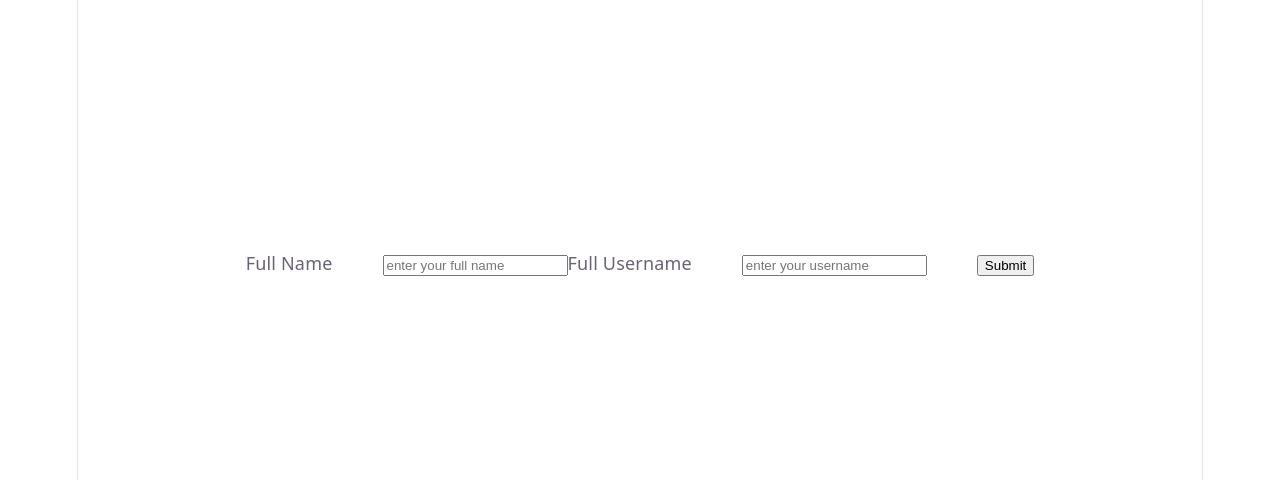
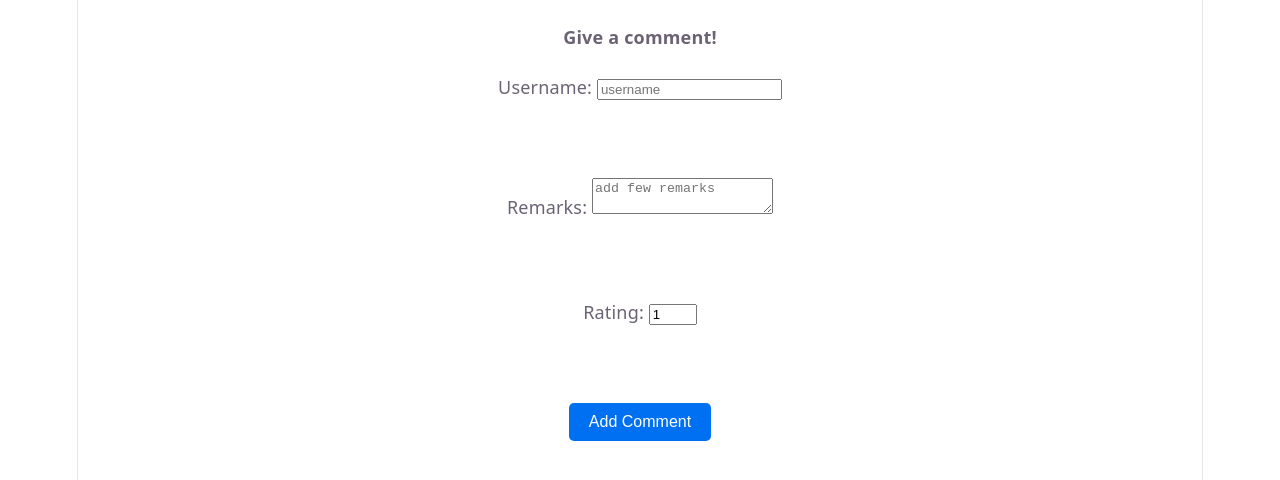
Before and after one commit to AayushJaiswal7/my_react_03, a React (Vite) app: page / in a window 1280 px wide. Shown: the top 480 px of the page. Built offline with nearby package versions, Linux system fonts and the light colour scheme.

Commit message:
feat: add form components for user input and comment submissions

```diff
--- a/src/App.jsx
+++ b/src/App.jsx
@@ -2,11 +2,12 @@
 import './App.css'
 import LudoBoard from './LudoBoard.jsx'
 import Form from './Form.jsx'
+import CommentsForm from './CommentsForm.jsx';
 function App() {
 
   return (
     <>
-    <Form/>
+    <CommentsForm/>
     </>
   );
 }
--- /dev/null
+++ b/src/Comment.jsx
@@ -0,0 +1,3 @@
+export default function Comment(){
+
+}
--- /dev/null
+++ b/src/CommentsForm.jsx
@@ -0,0 +1,60 @@
+import { useState } from "react"
+
+export default function CommentsForm() {
+   let [formData,setFormData]=useState({
+      username: "",
+      remarks: "",
+      rating: 1,
+   });
+   let handleInputChange=(event)=>{
+      setFormData((currData)=>{
+         return {...currData,[event.target.name]: event.target.value}}
+      )
+      }
+
+   let handleFormSubmit=(event)=>{
+      console.log(formData);
+      event.preventDefault()
+      setFormData({
+      username: "",
+      remarks: "",
+      rating: 1,
+
+      })
+
+
+   }
+   return (
+      <div>
+         <h4>Give a comment!</h4>
+         <form onSubmit={handleFormSubmit}>
+            <label htmlFor="username">Username: </label>
+            <input placeholder="username" type="text" id="username" name="username" value={formData.username } onChange={handleInputChange} />
+            <br /><br /><br /><br />
+
+            <label htmlFor="remarks">Remarks: </label>
+            <textarea placeholder="add few remarks" id="remarks" name="remarks" value={formData.remarks}
+            onChange={handleInputChange}></textarea>
+            <br /><br /><br /><br />
+
+            <label htmlFor="rating">Rating: </label>
+            <input placeholder="rating" type="number" id="rating" name="rating" min={1} max={5} value={formData.rating} onChange={handleInputChange}/>
+            <br /><br /> <br /><br />
+
+            <button style={
+            { backgroundColor:" #0070f3",
+            color: "white",
+            padding:" 10px 20px",
+            fontSize:" 16px",
+            border: "none",
+            borderRadius: "5px",
+            cursor: "pointer",
+
+            }
+            }>Add Comment</button>
+
+      </form>
+      </div >
+   )
+
+}
--- a/src/Form.jsx
+++ b/src/Form.jsx
@@ -1,23 +1,31 @@
 import { useState } from "react";
 
 export default function Form() {
-   let [formData,setFromData]=useState({
-      fullName:"",
-      username:"",
+   let [formData, setFormData] = useState({
+      fullName: "",
+      username: "",
+      password: "",
    })
-   let handleInputChange=(event)=>{
-      let fieldName=event.target.name;
-      let newValue=event.target.value;
-      setFromData((currData)=>{
-         currData[fieldName]=newValue
-         return{...currData};
+
+   let handleInputChange = (event) => {
+
+      let fieldName = event.target.name;
+      let newValue = event.target.value;
+
+
+      setFormData((currData) => {
+         currData[fieldName] = newValue
+         return { ...currData };
       })
    }
-   let handleFormSubmit = (event)=>{
+
+   let handleFormSubmit = (event) => {
+      console.log(formData);
       event.preventDefault();
-      setFromData({
-         fullName:"",
-         username:"",
+      setFormData({
+         fullName: "",
+         username: "",
+         password: "",
       })
 
    }
@@ -25,7 +33,7 @@
    return (
       <>
          <form onSubmit={handleFormSubmit} style={{ marginTop: "250px" }} >
-            <label htmlFor="fullName" style={{marginRight:"50px"}}>Full Name</label>
+            <label htmlFor="fullName" style={{ marginRight: "50px" }}>Full Name</label>
             <input
                placeholder="enter your full name"
                type="text"
@@ -33,7 +41,7 @@
                id="fullName"
                name="fullName"
                onChange={handleInputChange} />
-            <label htmlFor="username" style={{marginRight:"50px"}}>Full Username</label>
+            <label htmlFor="username" style={{ marginRight: "50px" }}>Full Username</label>
             <input
                placeholder="enter your username"
                type="text"
@@ -41,7 +49,15 @@
                id="username"
                name="username"
                onChange={handleInputChange} />
-            <button style={{marginLeft:"50px"}}>Submit</button>
+            <label htmlFor="password" style={{ marginRight: "50px" }}>Password</label>
+            <input
+               placeholder="enter password"
+               type="password"
+               value={formData.password}
+               id="password"
+               name="password"
+               onChange={handleInputChange} />
+            <button style={{ marginLeft: "50px" }}>Submit</button>
          </form>
       </>
    );
```
